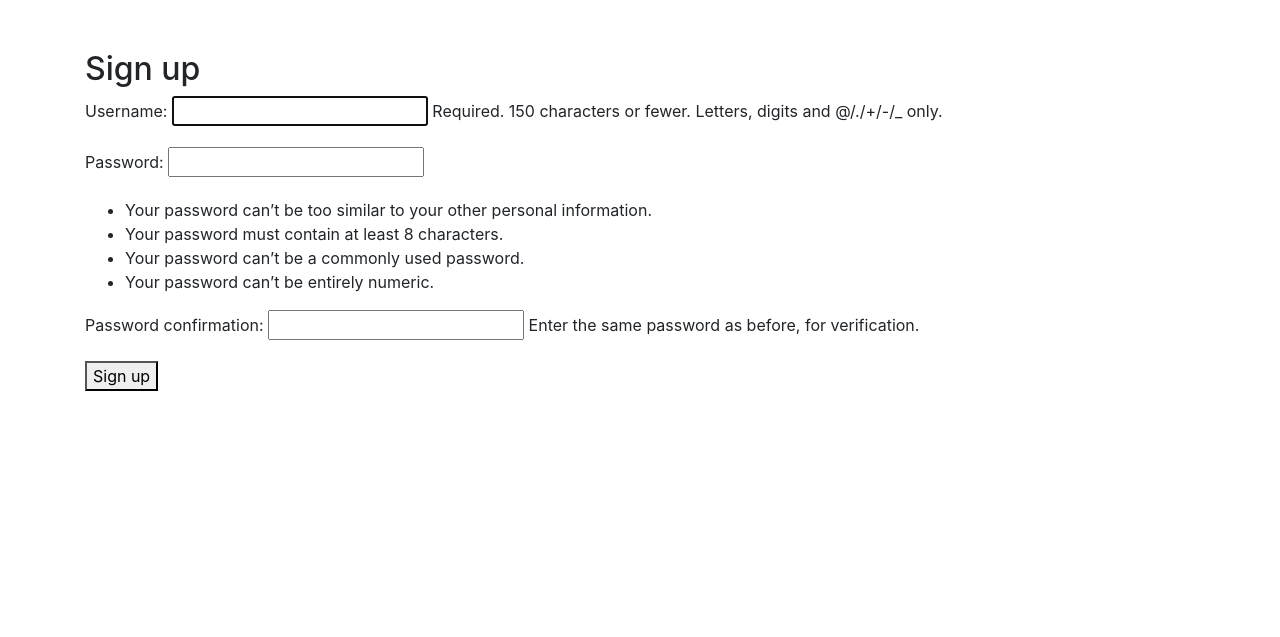
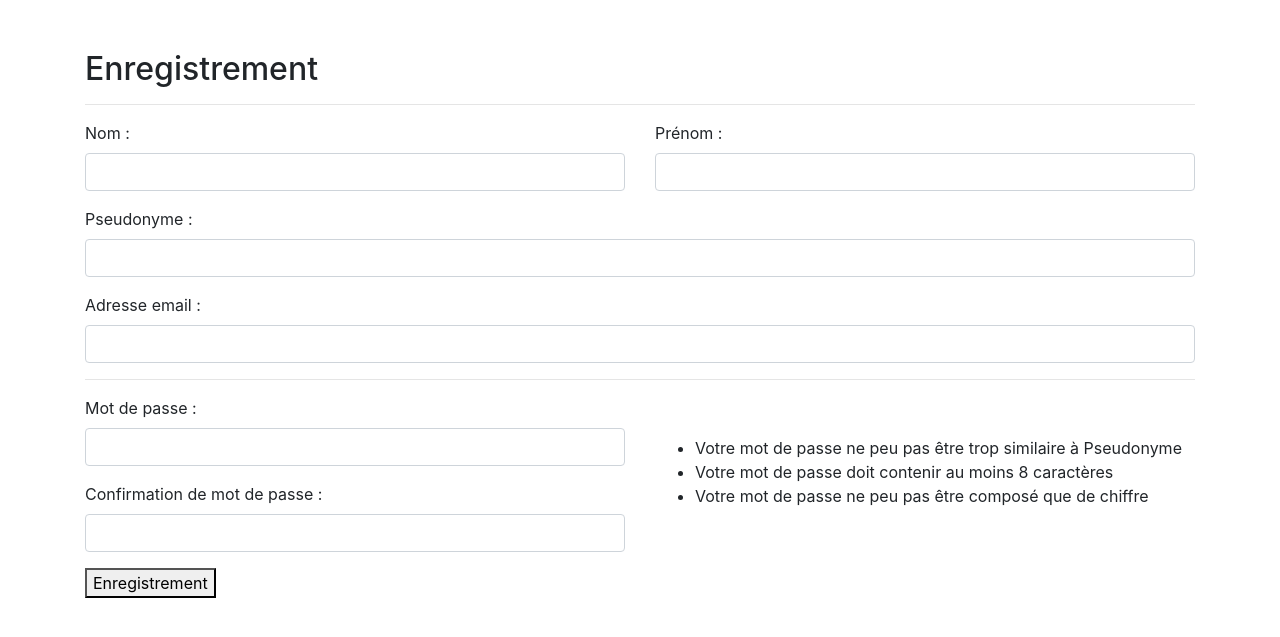
Before and after one commit to a-bertrand/musicschool, a Django app: page /accounts/register in a window 1280 px wide. Shown: the part 56-693 px from the top of the page. Run offline with Django 3.2, Linux system fonts and the light colour scheme; parts of the project's set-up code (start-up, migrations or seed data) failed here and were passed over; some libraries are stand-ins or nearby versions.

Commit message:
improve front

```diff
--- a/musicschool/musicschool/groups/views.py
+++ b/musicschool/musicschool/groups/views.py
@@ -13,7 +13,12 @@ def signup(request):
             username = form.cleaned_data.get('username')
             raw_password = form.cleaned_data.get('password1')
             user = authenticate(username=username, password=raw_password)
+            user.first_name = request.POST['first_name']
+            user.last_name = request.POST['last_name']
+            user.email = request.POST['email']
+            user.save()
             login(request, user)
+            return redirect('home')
     else:
         form = UserCreationForm()
     return render(request, 'registration/signup.html', {'form':form})
--- a/musicschool/musicschool/static/static_dirs/main.css
+++ b/musicschool/musicschool/static/static_dirs/main.css
@@ -11,3 +11,6 @@
 .margin-bottom-25 {
     margin-bottom: 25px;
 }
+.padding-top-40 {
+    padding-top: 40px;
+}
--- a/musicschool/musicschool/templates/registration/signup.html
+++ b/musicschool/musicschool/templates/registration/signup.html
@@ -1,10 +1,66 @@
 {% extends 'base.html' %}
 
 {% block content %}
-  <h2>Sign up</h2>
-  <form method="post">
-    {% csrf_token %}
-    {{ form.as_p }}
-    <button type="submit">Sign up</button>
-  </form>
+	<h2>Enregistrement</h2>
+	<hr/>
+	{% if form.errors %}
+		{% for field in form %}
+			{% for error in field.errors %}
+				<div class="alert alert-danger">
+					<strong>{{ error|escape }}</strong>
+				</div>
+			{% endfor %}
+		{% endfor %}
+		{% for error in form.non_field_errors %}
+			<div class="alert alert-danger">
+				<strong>{{ error|escape }}</strong>
+			</div>
+		{% endfor %}
+	{% endif %}
+	<form method="post">
+		{% csrf_token %}
+		<div class="row">
+			<div class="col-md-6">
+				<div class="form-group">
+					<label for="formGroupExampleInput">Nom :</label>
+					<input name="first_name" type="text" class="form-control" id="formGroupExampleInput" required>
+				</div>
+			</div>
+			<div class="col-md-6">
+				<div class="form-group">
+					<label for="formGroupExampleInput">Prénom :</label>
+					<input name="last_name" type="text" class="form-control" id="formGroupExampleInput" required>
+				</div>
+			</div>
+		</div>
+		<div class="form-group">
+			<label for="formGroupExampleInput">Pseudonyme :</label>
+			<input name="{{form.username.name}}" type="text" class="form-control" id="formGroupExampleInput" required>
+		</div>
+		<div class="form-group">
+			<label for="exampleInputEmail1">Adresse email :</label>
+			<input name="email" type="email" class="form-control" id="exampleInputEmail1" aria-describedby="emailHelp" required>
+		</div>
+		<hr/>
+		<div class="row">
+			<div class="col-md-6">
+				<div class="form-group">
+					<label for="exampleInputPassword1">Mot de passe :</label>
+					<input name="{{form.password1.name}}" type="password" class="form-control" id="exampleInputPassword1" required>
+				</div>
+				<div class="form-group">
+					<label for="exampleInputPassword1">Confirmation de mot de passe :</label>
+					<input name="{{form.password2.name}}" type="password" class="form-control" id="exampleInputPassword1" required>
+				</div>
+			</div>
+			<div class="col-md-6 padding-top-40">
+				<ul>
+					<li>Votre mot de passe ne peu pas être trop similaire à Pseudonyme</li>
+					<li>Votre mot de passe doit contenir au moins 8 caractères</li>
+					<li>Votre mot de passe ne peu pas être composé que de chiffre</li>
+				</ul>
+			</div>
+		</div>
+		<button type="submit">Enregistrement</button>
+	</form>
 {% endblock %}
```
Also changed, not shown: musicschool/db.sqlite3, musicschool/musicschool/media/images/favicon1.ico (added), musicschool/musicschool/templates/home.html (indentation only), 1 other file.
